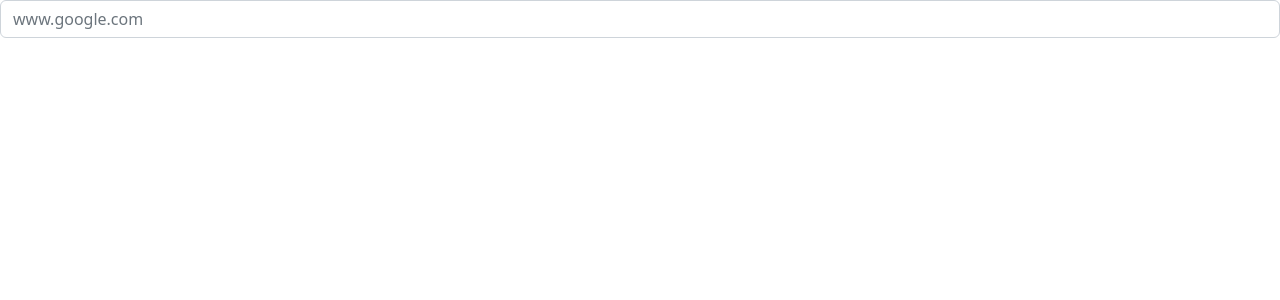
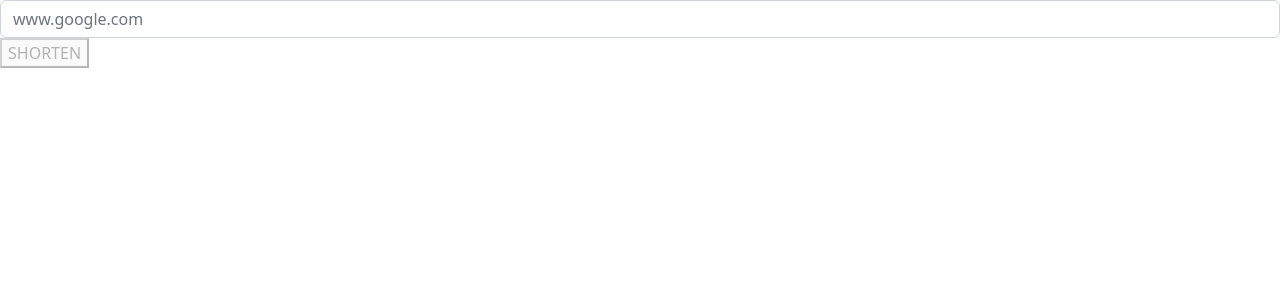
Before and after one commit to edento/url_shortener_frontend, a React (Vite) app: page / in a window 1280 px wide. Shown: the top 300 px of the page. Built offline with nearby package versions, Linux system fonts and the light colour scheme.

Commit message:
Hide shortener url when typing

```diff
--- a/src/App.tsx
+++ b/src/App.tsx
@@ -6,7 +6,7 @@
   // states for changes in the long url the user is typing into the box (ex. www.google.com)
   const [longUrl, setLongUrl] = useState("");
   const [isLongUrlValid, setIsLongUrlValid] = useState(false);
-  const [isTyping, setIsTyping] = useState(false);
+  const [isTyping, setIsTyping] = useState(true);
 
   const [shortenedUrl, setShortenedUrl] = useState("");
 
@@ -32,7 +32,7 @@
     <div>
       <Input setIsLongUrlValid={setIsLongUrlValid} setLongUrl={setLongUrl} setIsTyping={setIsTyping}></Input>
       {isTyping && <Button disabled={!isLongUrlValid} onClick={handleClick} >SHORTEN</Button>}
-      <p>{shortenedUrl}</p>
+      {!isTyping && <p>{shortenedUrl}</p>}
     </div>
   );
 }
--- a/src/components/Input.tsx
+++ b/src/components/Input.tsx
@@ -15,7 +15,6 @@
 }
 
 const Input = (props: Props) => {
-
     function handleChange(value: string) {
         props.setIsTyping(true);
         if (isUrlValid(value)) {
```
